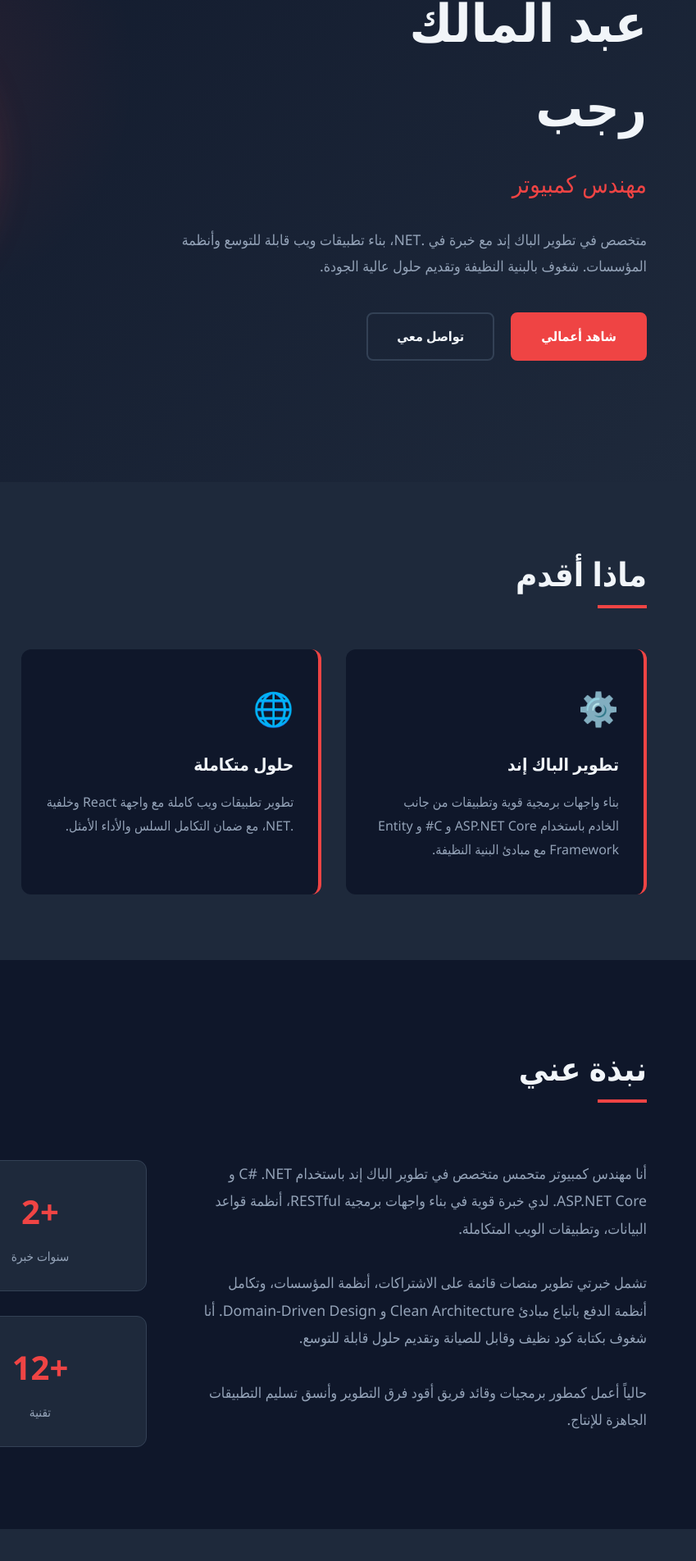
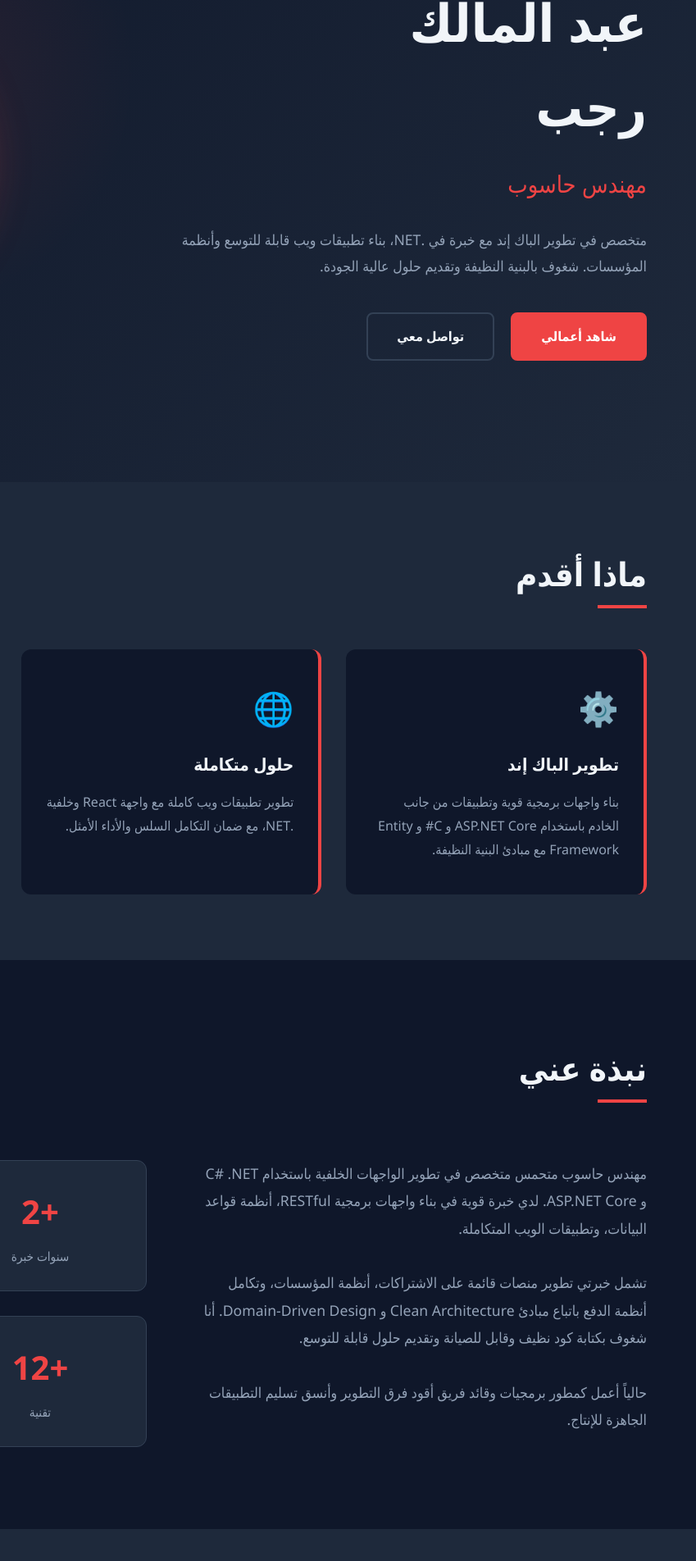
Before and after one commit to AbdulMalekRa3/Abdulmalekportfolio, a plain HTML site: page index.html in a window 1280 px wide. Shown: the part 212-2116 px from the top of the page at 82% size, 431-1280 px from the left. Drawn offline with Linux system fonts and the light colour scheme.

Commit message:
Update index.html

```diff
--- a/index.html
+++ b/index.html
@@ -545,7 +545,7 @@
             <div class="hero-content">
                 <p class="greeting">مرحباً، أنا</p>
                 <h1>عبد المالك<br>رجب</h1>
-                <p class="role">مهندس كمبيوتر</p>
+                <p class="role">مهندس حاسوب</p>
                 <p class="hero-description">
                     متخصص في تطوير الباك إند مع خبرة في .NET، بناء تطبيقات ويب قابلة للتوسع وأنظمة المؤسسات. شغوف بالبنية النظيفة وتقديم حلول عالية الجودة.
                 </p>
@@ -591,7 +591,7 @@
             <div class="about-content">
                 <div>
                     <p class="about-text">
-                        أنا مهندس كمبيوتر متحمس متخصص في تطوير الباك إند باستخدام C# .NET و ASP.NET Core. لدي خبرة قوية في بناء واجهات برمجية RESTful، أنظمة قواعد البيانات، وتطبيقات الويب المتكاملة.
+                         مهندس حاسوب متحمس متخصص في تطوير الواجهات الخلفية باستخدام C# .NET و ASP.NET Core. لدي خبرة قوية في بناء واجهات برمجية RESTful، أنظمة قواعد البيانات، وتطبيقات الويب المتكاملة.
                         <br><br>
                         تشمل خبرتي تطوير منصات قائمة على الاشتراكات، أنظمة المؤسسات، وتكامل أنظمة الدفع باتباع مبادئ Clean Architecture و Domain-Driven Design. أنا شغوف بكتابة كود نظيف وقابل للصيانة وتقديم حلول قابلة للتوسع.
                         <br><br>
```
